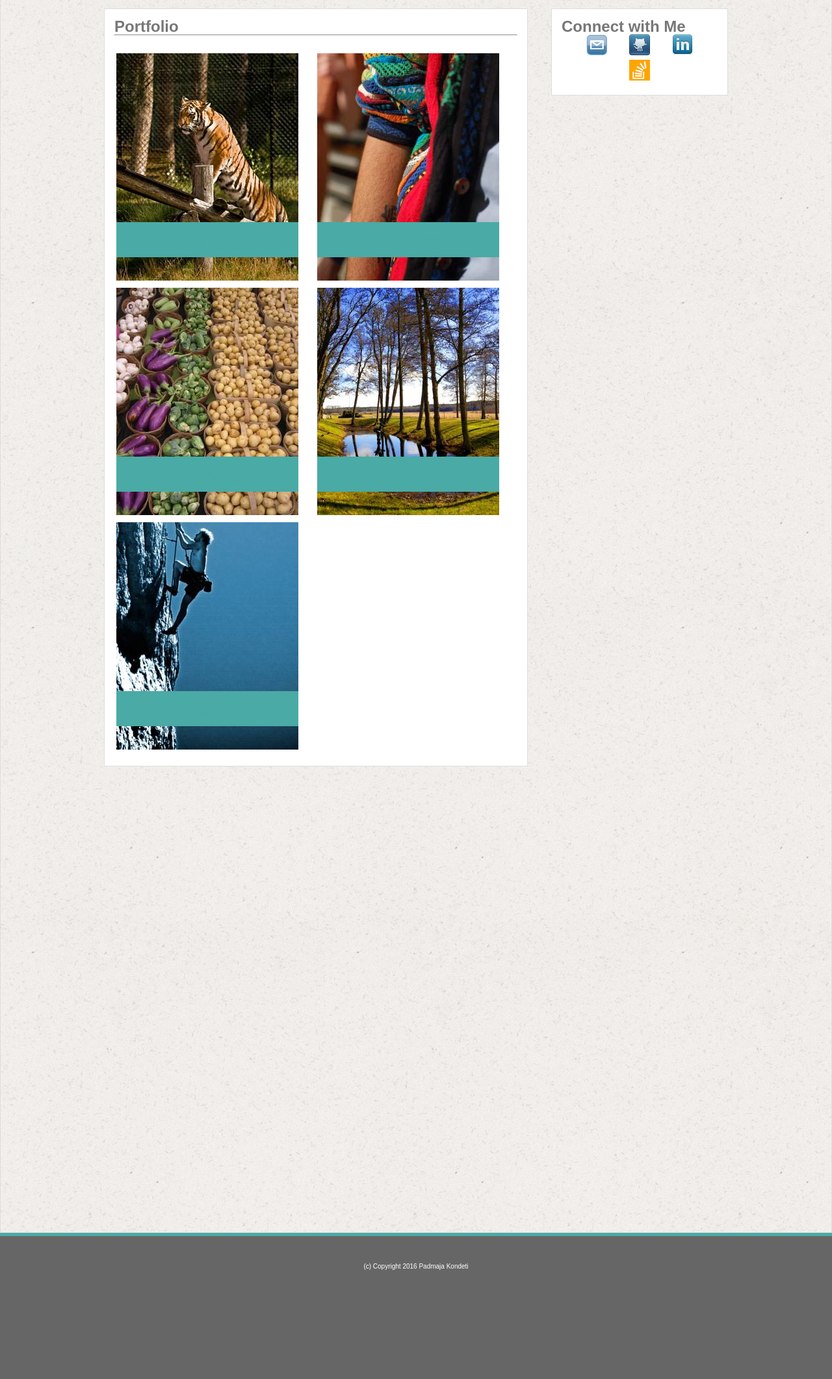
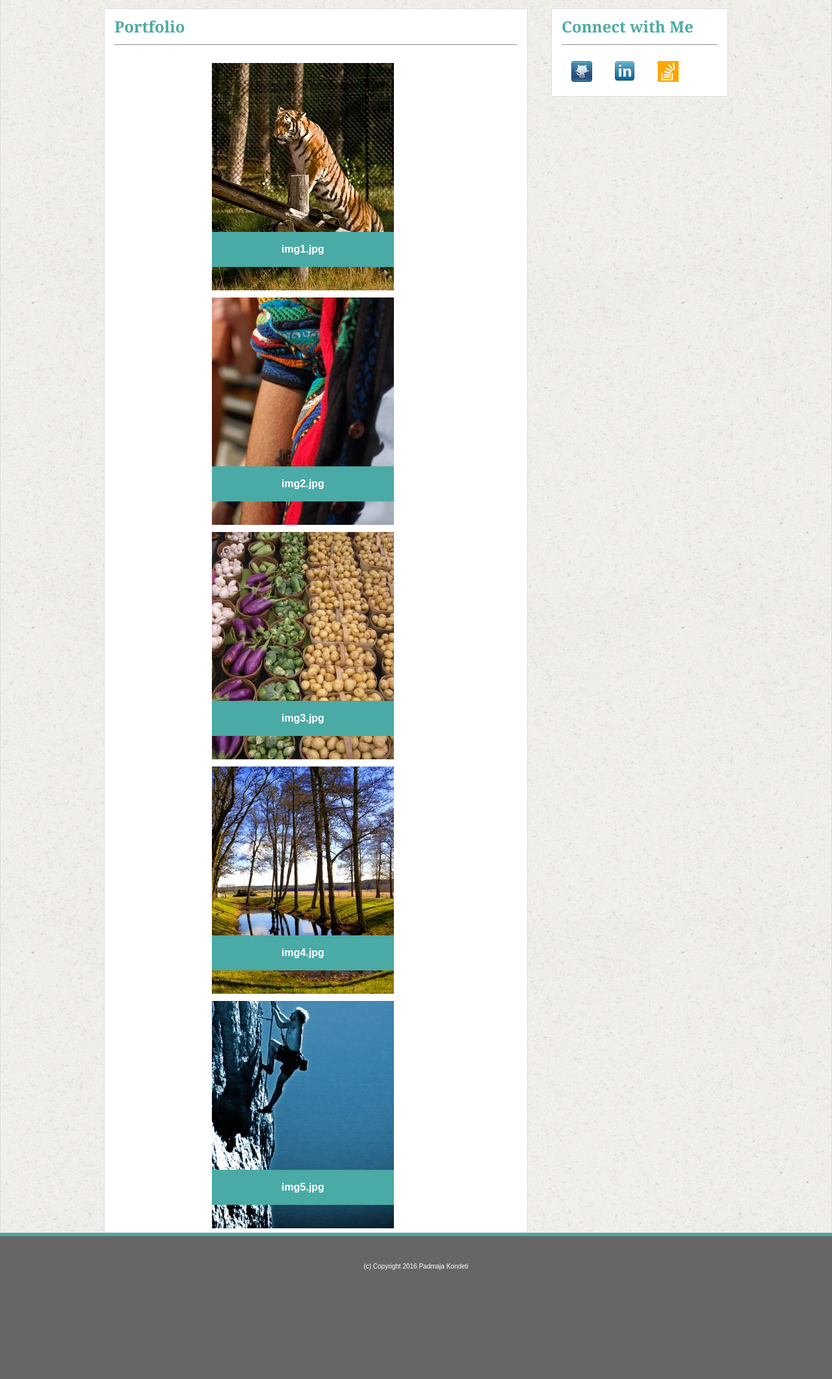
Before and after one commit to PadmajaKondeti/Portfolio, a PHP site: page /portfolio.html in a window 1280 px wide. Shown: the part 82-2205 px from the top of the page at 65% size. Run offline with PHP 8.4, Linux system fonts and the light colour scheme.

Commit message:
fixed 980px layout

```diff
--- a/assignment1/assets/css/style.css
+++ b/assignment1/assets/css/style.css
@@ -95,6 +95,7 @@
 	width: 620px;
 	margin-right: 10px;
 	margin-top: 10px;
+	margin-bottom: 20px;
 	float: left;
 	border: 1px solid #ddd;
 	color: #777777;
@@ -116,7 +117,7 @@
     list-style-type: none;
     margin: 0;
     padding: 0;
-    text-align:center;
+   /* text-align:center; */
  }
 #contact-info li{
     display: inline;
@@ -150,7 +151,7 @@
 		/* padding-right: 15px; */
 }
 .img-portfolio{
-	/*width:280px; */
+	/* width:80%; */
 }
 .portfolio{
 	position: relative;
@@ -192,6 +193,17 @@
   height: 10%;
   font-size: x-small;
 }
+/*view port size 980 */
+@media only screen and (max-width: 980px) {
+
+	#main-bio {
+		width:100%;
+		margin-bottom: 20px;
+
+	}
+
+}
+
 /* view port size 768 */
 @media only screen and (max-width: 768px) {
 
--- a/assignment1/portfolio.html
+++ b/assignment1/portfolio.html
@@ -19,7 +19,7 @@
 	</header>
 	<div class="container">
 		<section id="main-bio">
-			<h2>Portfolio</h2>
+			<h3>Portfolio</h3>
 			<hr>
 			<br>
 			<table class="tbl-portfolio">
@@ -28,14 +28,16 @@
 						<dir class="portfolio">
 							<a href="#">
 								<img class="img-portfolio " src="assets/images/img1.jpg" alt="img1" />
-								<h3 class="txt-overlay">img1.jpg </h3></a>
+								<h4 class="txt-overlay">img1.jpg </h4></a>
 						</dir>
 					</td>
+				</tr>
+				<tr>
 					<td>
 						<dir class="portfolio">
 							<a href="#">
 								<img class="img-portfolio  " src="assets/images/img2.jpg" alt="img2" />
-								<h3 class="txt-overlay">img2.jpg </h3>
+								<h4 class="txt-overlay">img2.jpg </h4>
 							</a>
 						</dir>
 					</td>
@@ -45,15 +47,17 @@
 						<dir class="portfolio">
 							<a href="#">
 								<img class="img-portfolio " src="assets/images/img3.jpg" alt="img3"  />
-								<h3 class="txt-overlay">img3.jpg </h3>
+								<h4 class="txt-overlay">img3.jpg </h4>
 							</a>
 						</dir>
 					</td>
+				</tr>
+				<tr>
 					<td >
 						<dir class="portfolio">
 							<a href="#">
 								<img class="img-portfolio " src="assets/images/img4.jpg" alt="img4"  />
-								<h3 class="txt-overlay">img4.jpg </h3>
+								<h4 class="txt-overlay">img4.jpg </h4>
 							</a>
 						</dir>
 					</td>
@@ -63,7 +67,7 @@
 						<dir class="portfolio">
 							<a href="#">
 								<img class="img-portfolio" src="assets/images/img5.jpg" alt="img5" />
-								<h3 class="txt-overlay">img5.jpg </h3>
+								<h4 class="txt-overlay">img5.jpg </h4>
 							</a>
 						</dir>
 					</td>
@@ -71,9 +75,10 @@
 			</table>
 		</section>
 		<section id="contact-info">
-			<h2>Connect with Me</h2>
+			<h3>Connect with Me</h3>
+			<hr>
+			<br>
 			<ul>
-				<li><a href="#"><img src="assets/images/email.png" alt="email"/></a></li>
 				<li><a href="#"><img src="assets/images/github.png" alt="email"/></a></li>
 				<li><a href="#"><img src="assets/images/linkedin.png" alt="email"/></a></li>
 				<li><a href="#"><img src="assets/images/stackoverflow-32.png" alt="email"/></a></li>
```
Also changed, not shown: assignment1/contact.html (+4 -3 lines).
